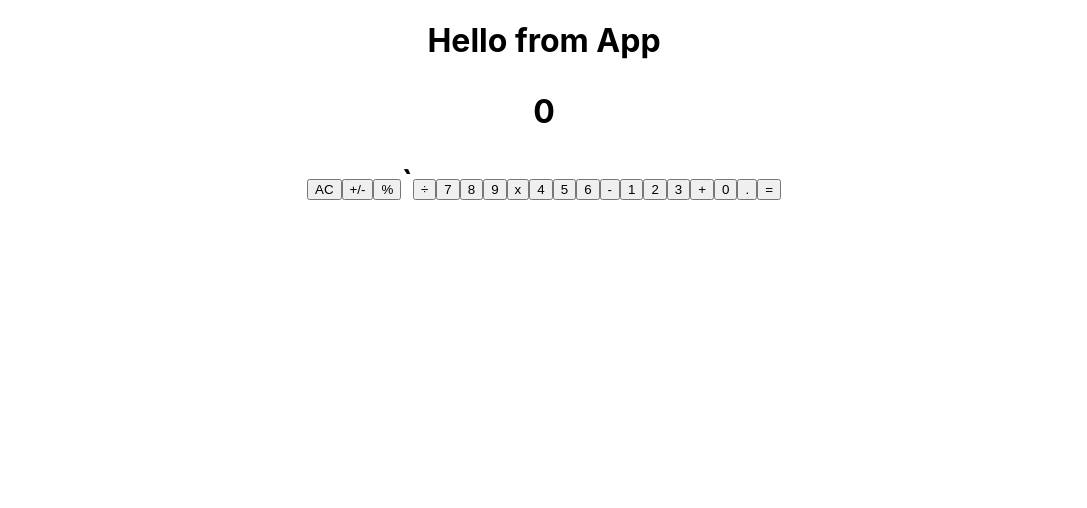
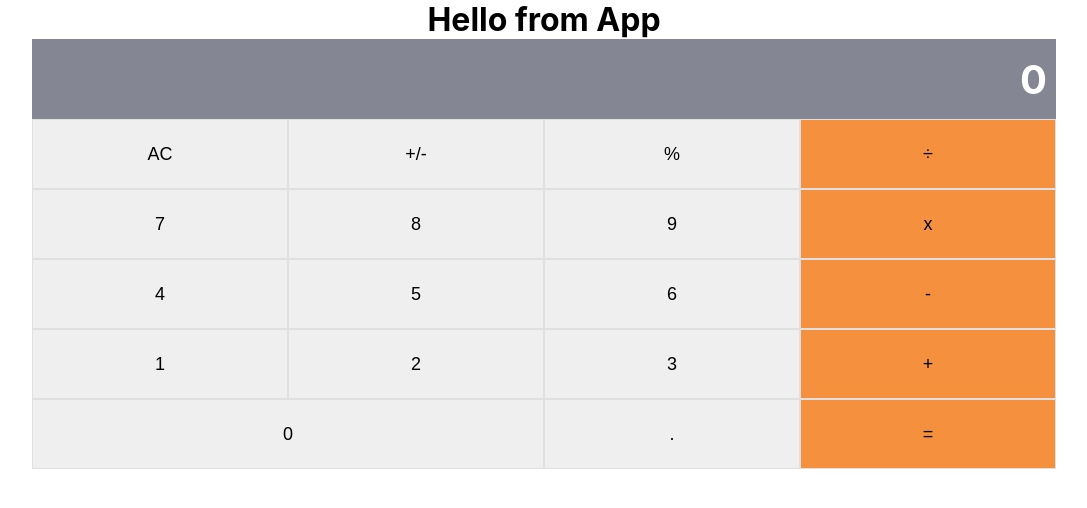
Before and after one commit to AlaaAlsalem/MathMagicians, a React (Create React App) app: page / in a window 1280 px wide. Shown: the top 508 px of the page, without its empty margins (96-1183 px from the left). Built offline with nearby package versions, Linux system fonts and the light colour scheme.

Commit message:
Style the Calculater App by adding css properties to Calculater.css

```diff
--- /dev/null
+++ b/src/Components/Calculater.css
@@ -0,0 +1,79 @@
+:root {
+    --orange: #f5913e;
+    --light-gray: #e0e0e0;
+    --dark-gray: #858693;
+  }
+
+  * {
+    margin: 0;
+    padding: 0;
+    box-sizing: border-box;
+  }
+
+.calculater_section {
+    width: 80%;
+    margin: 0 auto;
+    display: grid;
+    grid-template-columns: repeat(4, 1fr);
+    background-color: var(--light-gray);
+}
+button {
+    border: 1px solid var(--light-gray);
+    outline: none;
+    justify-content: center;
+    height: 55px;
+    font-size: 18px;
+  }
+
+  .result {
+    grid-column: 1 / span 4;
+    justify-content: flex-end;
+    color: #fff;
+    background-color: var(--dark-gray);
+    height: 65px;
+    font-size: 34px;
+    padding-right: 6px;
+  }
+
+  button,
+  .result {
+
+        display: flex;
+        align-items: center;
+
+  }
+
+  .operator {
+    background-color: var(--orange);
+  }
+
+  .zero {
+    grid-column: 1 / span 2;
+  }
+
+  @media all and (min-width: 768px) {
+    .calculator-section {
+      width: 60%;
+      margin: 0 auto;
+    }
+
+    .result {
+      padding-right: 9px;
+    }
+  }
+
+  @media all and (min-width: 1024px) {
+    .calculator-section {
+      width: 40%;
+      margin: 0 auto;
+    }
+
+    button {
+      height: 70px;
+    }
+
+    .result {
+      height: 80px;
+      font-size: 40px;
+    }
+  }
--- a/src/Components/Calculater.js
+++ b/src/Components/Calculater.js
@@ -1,25 +1,29 @@
+import './Calculater.css'
+
+
 const Calculater = () => (
-  <section >
-      <p>0</p>
+  <section className='calculater_section' >
+      <p className='result'>0</p>
       <button>AC</button>
       <button>+/-</button>
-      <button>%</button>`
-      <button>÷</button>
+      <button>%</button>
+      <button className='operator'>÷</button>
+
       <button>7</button>
       <button>8</button>
       <button>9</button>
-       <button>x</button>
+       <button className='operator'>x</button>
        <button>4</button>
        <button>5</button>
        <button>6</button>
-       <button>-</button>
+       <button className='operator'>-</button>
        <button>1</button>
        <button>2</button>
        <button>3</button>
-       <button>+</button>
-       <button>0</button>
+       <button className='operator'>+</button>
+       <button className='zero'>0</button>
        <button>.</button>
-       <button>=</button>
+       <button className='operator'>=</button>
 
 
 
```
